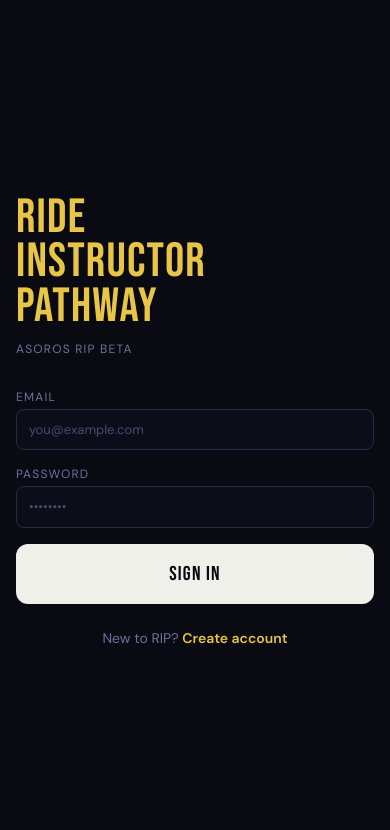
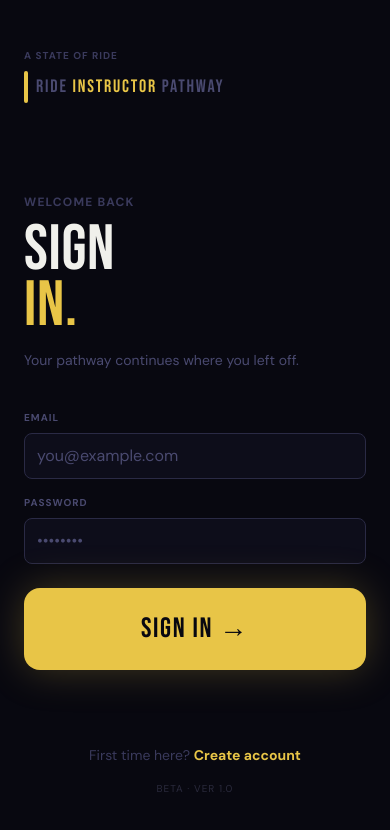
Before and after one commit to astateofride/rip-app, a Next.js app: page /login in a window 390 px wide. Shown: the top 830 px of the page. Built offline with nearby package versions, Linux system fonts and the light colour scheme; no server answers.

Commit message:
Redesign login page + fix signup link copy
- Full mobile-first layout: big SIGN IN. hero, gold CTA button
- Brand mark at top, BETA footer at bottom
- Error state styled as pink card not bare text
- Signup link: 'First time here? Create account'

```diff
--- a/app/login/page.tsx
+++ b/app/login/page.tsx
@@ -28,22 +28,32 @@ export default function LoginPage() {
   }
 
   return (
-    <div className="min-h-screen flex items-center justify-center px-4" style={{ background: '#0a0a12' }}>
-      <div className="w-full max-w-sm">
-        <div className="mb-8">
-          <h1 className="font-display text-5xl tracking-wide" style={{ color: '#e8c547', lineHeight: 0.92 }}>
-            RIDE<br />INSTRUCTOR<br />PATHWAY
-          </h1>
-          <p className="text-xs uppercase tracking-widest mt-3" style={{ color: '#7070a0' }}>
-            ASORos RIP BETA
-          </p>
+    <div className="min-h-screen flex flex-col px-6 py-12" style={{ background: '#080810' }}>
+
+      {/* Top brand mark */}
+      <div className="mb-auto">
+        <div className="text-[10px] font-bold uppercase tracking-widest mb-2" style={{ color: '#3a3a5c' }}>A STATE OF RIDE</div>
+        <div className="flex items-center gap-2">
+          <div className="w-1 h-8 rounded-full" style={{ background: '#e8c547' }} />
+          <div className="font-display leading-none" style={{ fontSize: 18, color: '#4a4a70', letterSpacing: '0.1em' }}>
+            RIDE <span style={{ color: '#e8c547' }}>INSTRUCTOR</span> PATHWAY
+          </div>
+        </div>
       </div>
 
-        <form onSubmit={handleLogin} className="flex flex-col gap-4">
+      {/* Hero */}
+      <div className="my-10">
+        <div className="text-xs font-bold uppercase tracking-widest mb-3" style={{ color: '#3a3a5c' }}>Welcome back</div>
+        <h1 className="font-display leading-none mb-2" style={{ fontSize: 64, color: '#f0f0eb', letterSpacing: '0.01em', lineHeight: 0.88 }}>
+          SIGN<br /><span style={{ color: '#e8c547' }}>IN.</span>
+        </h1>
+        <p className="text-sm mt-4" style={{ color: '#4a4a70' }}>Your pathway continues where you left off.</p>
+      </div>
+
+      {/* Form */}
+      <form onSubmit={handleLogin} className="flex flex-col gap-4 mb-6">
         <div>
-            <label className="block text-xs uppercase tracking-widest mb-1" style={{ color: '#7070a0' }}>
-              Email
-            </label>
+          <label className="block text-[10px] font-bold uppercase tracking-widest mb-2" style={{ color: '#4a4a70' }}>Email</label>
           <input
             type="email"
             className="inp"
@@ -52,12 +62,11 @@ export default function LoginPage() {
             placeholder="you@example.com"
             required
             autoComplete="email"
+            style={{ fontSize: 16 }}
           />
         </div>
         <div>
-            <label className="block text-xs uppercase tracking-widest mb-1" style={{ color: '#7070a0' }}>
-              Password
-            </label>
+          <label className="block text-[10px] font-bold uppercase tracking-widest mb-2" style={{ color: '#4a4a70' }}>Password</label>
           <input
             type="password"
             className="inp"
@@ -66,30 +75,37 @@ export default function LoginPage() {
             placeholder="••••••••"
             required
             autoComplete="current-password"
+            style={{ fontSize: 16 }}
           />
         </div>
 
         {error && (
-            <p className="text-sm" style={{ color: '#ff6b9d' }}>{error}</p>
+          <div className="px-4 py-3 rounded-xl text-sm font-semibold" style={{ background: 'rgba(255,107,157,0.08)', border: '1px solid rgba(255,107,157,0.25)', color: '#ff6b9d' }}>
+            {error}
+          </div>
         )}
 
         <button
           type="submit"
           disabled={loading}
-            className="font-display text-xl tracking-widest py-4 rounded-xl transition-opacity disabled:opacity-40"
-            style={{ background: '#f0f0eb', color: '#0a0a12', letterSpacing: '0.06em' }}
+          className="font-display tracking-widest py-5 rounded-2xl mt-2 transition-all disabled:opacity-30 active:scale-[0.98]"
+          style={{ fontSize: 28, background: '#e8c547', color: '#080810', letterSpacing: '0.06em', boxShadow: '0 0 40px rgba(232,197,71,0.25)' }}
         >
-            {loading ? 'SIGNING IN…' : 'SIGN IN'}
+          {loading ? 'SIGNING IN…' : 'SIGN IN →'}
         </button>
       </form>
 
-        <p className="text-center mt-6 text-sm" style={{ color: '#7070a0' }}>
-          New to RIP?{' '}
-          <Link href="/signup" className="font-semibold" style={{ color: '#e8c547' }}>
+      {/* Footer */}
+      <div className="mt-auto text-center">
+        <p className="text-sm" style={{ color: '#3a3a5c' }}>
+          First time here?{' '}
+          <Link href="/signup" className="font-bold" style={{ color: '#e8c547' }}>
             Create account
           </Link>
         </p>
+        <p className="text-[10px] mt-4 uppercase tracking-widest" style={{ color: '#2a2a3c' }}>BETA · VER 1.0</p>
       </div>
+
     </div>
   )
 }
```
Lines whose indentation alone changed are shown as unchanged.
